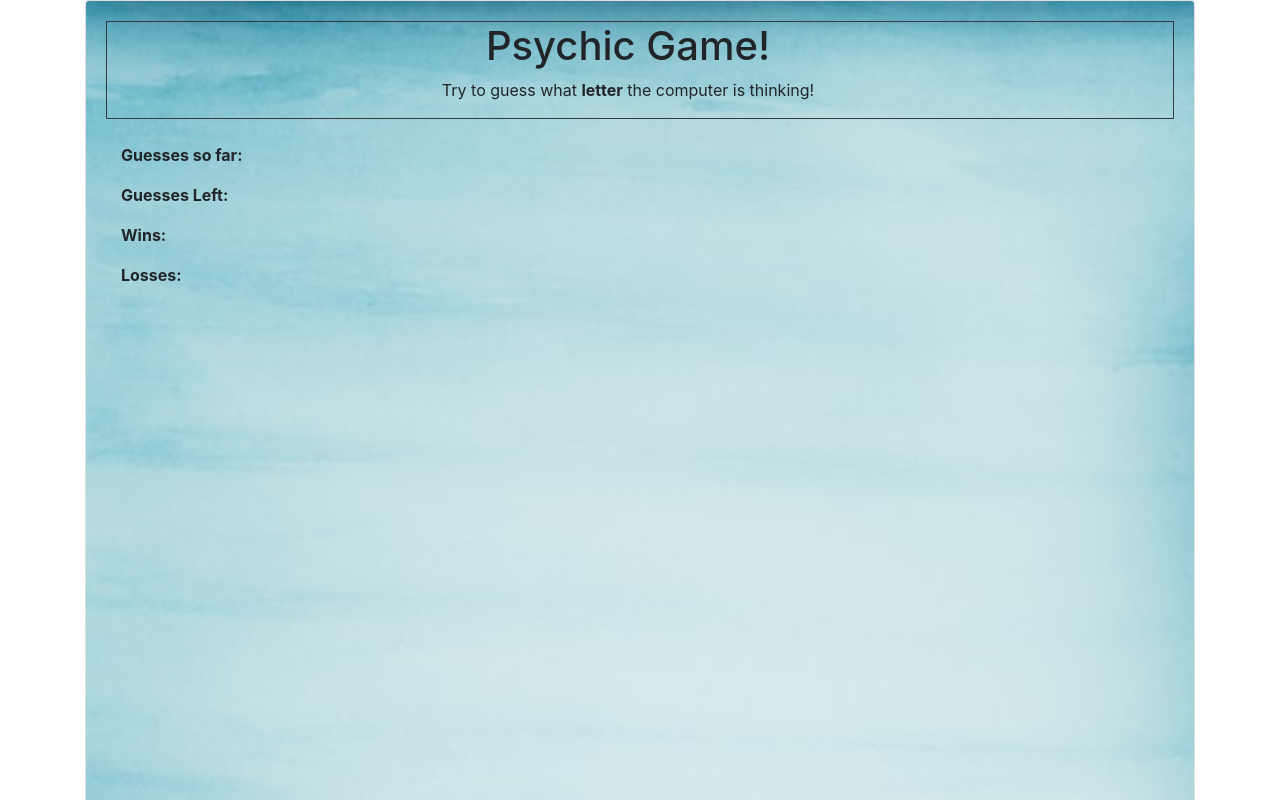
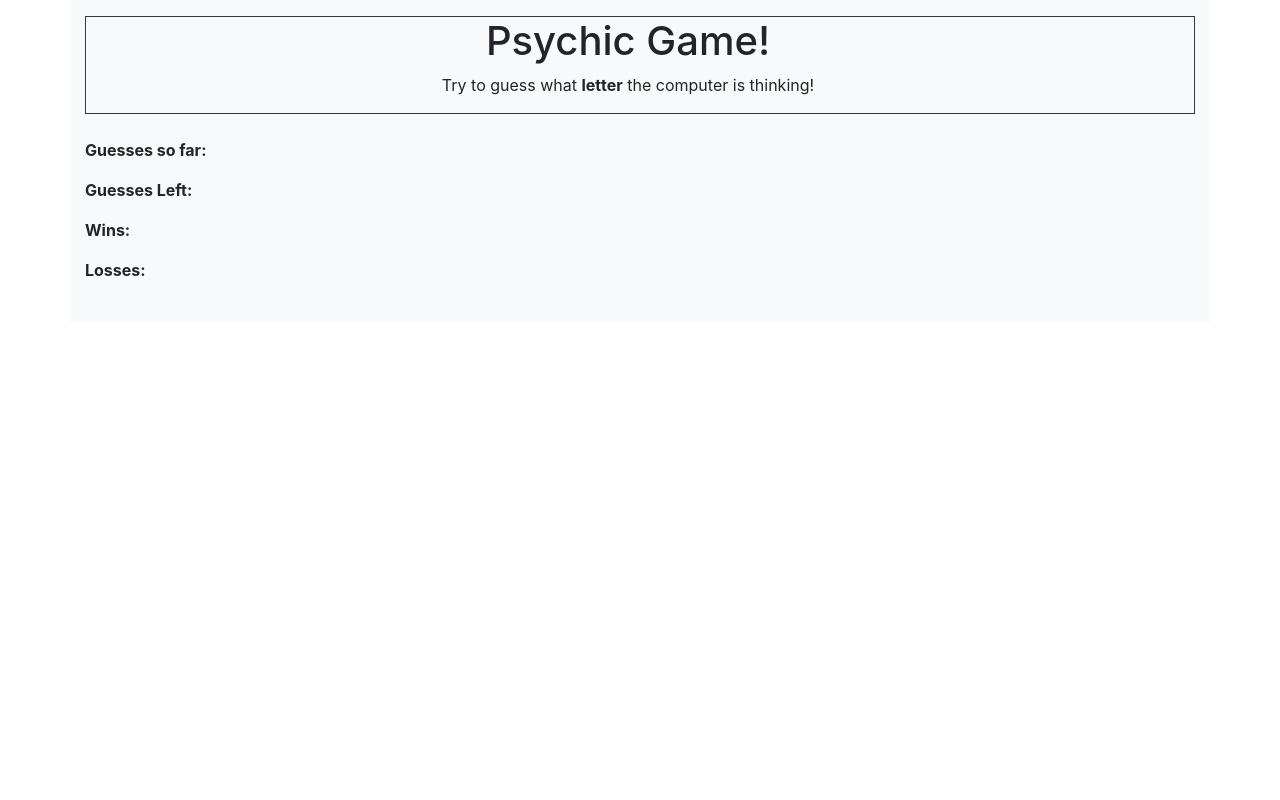
Before and after one commit to salpharre/JavaScript-Psychic-Game, a plain HTML site: page index.html in a window 1280 px wide. Shown: the top 800 px of the page. Drawn offline with nearby package versions, Linux system fonts and the light colour scheme.

Commit message:
removed card and background image, replaced without background color

```diff
--- a/index.html
+++ b/index.html
@@ -11,25 +11,20 @@
 </head>
 <body>
 
-    <!--conatiner for entire body to place an image as a background-->
-    <div class="container">
-        <div class="card">
-            <img src="/assets/img/blue.jpg" class="card-img" alt="soft blue background">
-        <div class="card-img-overlay">
-        <div class="container border border-dark">
+    <!--conatiner for entire body for background color-->
+    <div class="container pt-3 bg-light">
+        <div class="border border-dark">
         <!--Name of Game-->
             <h1 class="header text-center mr-4">Psychic Game!</h1>
                 <p class="text-center mr-4">Try to guess what <strong>letter</strong> the computer is thinking!</p>
         </div>
 
         <!--ids are for getElementBy method in game.js-->
-        <div class="container pt-4 pb-4 font-weight-bold">
+        <div class="pt-4 pb-4 font-weight-bold">
             <p id="user-guesses">Guesses so far:</p>
             <p id="guesses-left">Guesses Left:</p>
             <p id="user-wins">Wins:</p>
             <p id="user-losses">Losses:</p>
-        </div>
-        </div>
         </div>
     </div>
 
```
